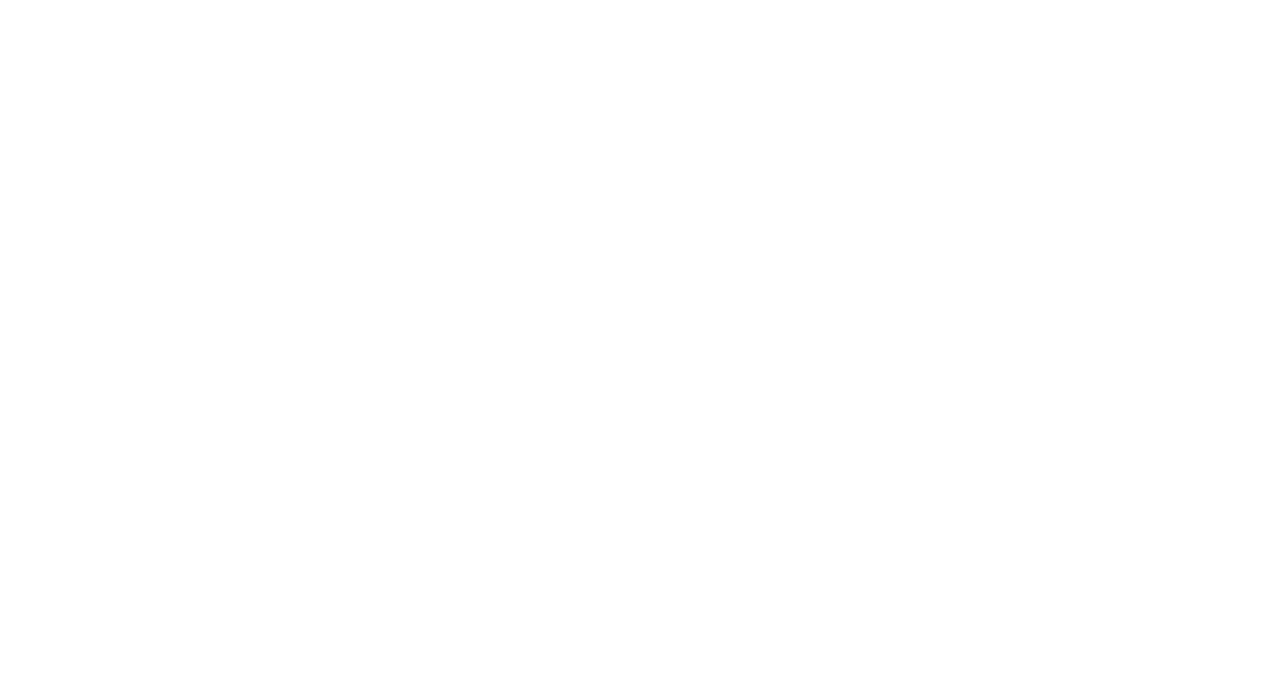
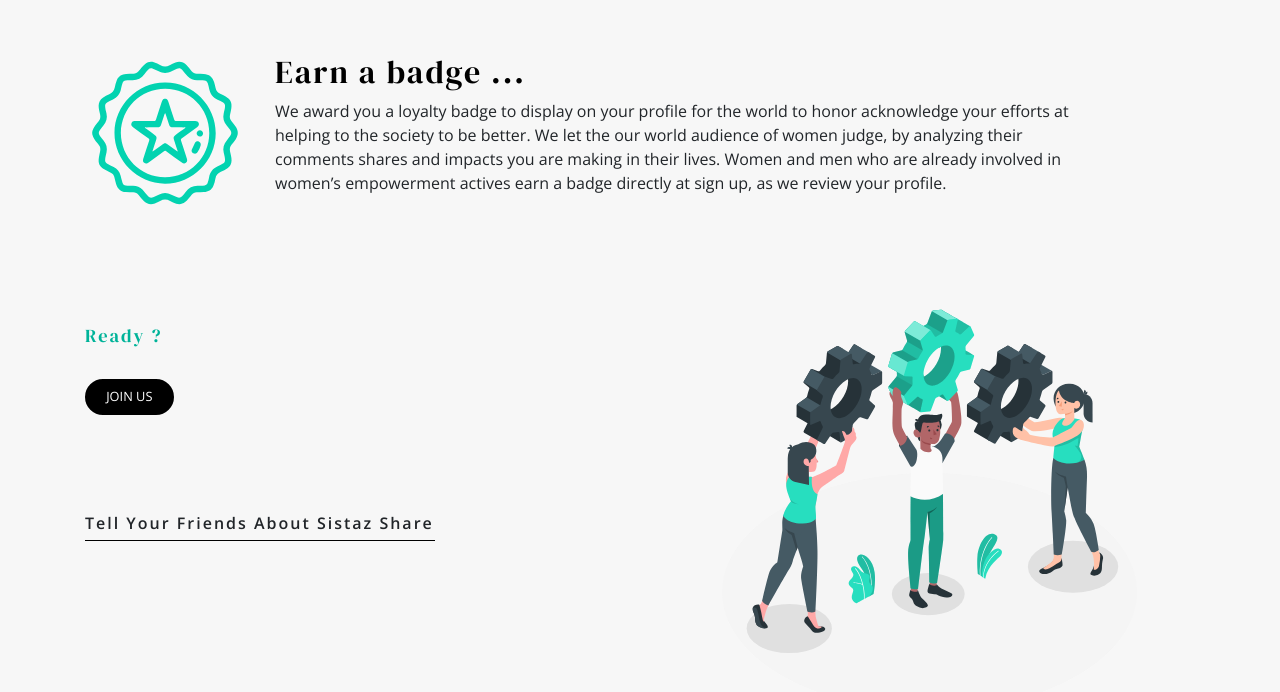
Before and after one commit to kwamesarpong/sshare-blog, a React (Create React App) app: page /contribute in a window 1280 px wide. Shown: the part 1754-2446 px from the top of the page. Before the commit the page ends 1702 px from the top, so only its background shows below. Built offline with nearby package versions, Linux system fonts and the light colour scheme.

Commit message:
first contribute page and mobile responsive completed

```diff
--- a/src/components/pages/Contribute.js
+++ b/src/components/pages/Contribute.js
@@ -1,12 +1,16 @@
 import React, { Component } from "react";
+import { Link } from "react-router-dom";
+
 import Navbar from "./Navbar";
+import ContributeCard from "../utils/ContributeCard";
 
 // import peopleFlowerImg from "../../assets/contribute-flower.jpg";
 // import peopleFlowerImg1 from "../../assets/contribute-2.jpg";
 
 import { ReactComponent as ContributeImg1 } from "../../assets/SISTAZSHARE-CONTRIBUTE.svg";
 import { ReactComponent as ContributeImg2 } from "../../assets/SISTAZSHARE-CONTRIBUTE-2.svg";
-import ContributeCard from "../utils/ContributeCard";
+import { ReactComponent as ContributeBadge } from "../../assets/SISTAZSHARE-BADGE.svg";
+import { ReactComponent as ContributeImg3 } from "../../assets/SISTAZSHARE-CONTRIBUTE-3.svg";
 
 class Contribute extends Component {
   state = {
@@ -37,7 +41,7 @@ class Contribute extends Component {
       <div className="contribute">
         <Navbar whitePage={true} />
 
-        <div className="container">
+        <div className="container pb-5">
           <div className="row">
             <div className="col-md-6">
               {/* // svg image  */}
@@ -71,18 +75,19 @@ class Contribute extends Component {
           </div>
         </div>
 
-        <div className="container pt-5">
+        <hr />
+
+        <div className="container">
           <h3 className="heading heading__secondary-2 pt-5 text-center">
             AllerVite !
           </h3>
-
           <div className="contribute__section-2 pb-5">
             <div className="row justify-content-center">
               <div className="col-md-6">
                 <ContributeImg2 className="img-fluid" />
               </div>
             </div>
-          </div>
+
             <div className="row pb-5">
               <ContributeCard
                 num={this.state.num.num1}
@@ -102,6 +107,52 @@ class Contribute extends Component {
             </div>
           </div>
         </div>
+
+        <div className="contribute__badge py-4">
+          <div className="container">
+            <div className="row">
+              <div className="col-md-2">
+                <ContributeBadge className="img-fluid py-5" />
+              </div>
+              <div className="col-md-9">
+                <h3 className="heading heading__secondary-2 pt-5">
+                  Earn a badge ...
+                </h3>
+                <p>
+                  We award you a loyalty badge to display on your profile for
+                  the world to honor acknowledge your efforts at helping to the
+                  society to be better. We let the our world audience of women
+                  judge, by analyzing their comments shares and impacts you are
+                  making in their lives. Women and men who are already involved
+                  in women’s empowerment actives earn a badge directly at sign
+                  up, as we review your profile.
+                </p>
+              </div>
+            </div>
+
+            <div className="row py-3">
+              <div className="col-md-4 mar-lar">
+                <h4 className="heading heading__tertiary pt-5 pb-3">Ready ?</h4>
+                <Link
+                  className="nav-link button button__black "
+                  to="/contribute"
+                >
+                  JOIN US
+                </Link>
+                <p className="contribute__badge--text">
+                  Tell Your Friends About Sistaz Share
+                </p>
+              </div>
+              {/* <div className="col-md-2"></div> */}
+              <div className="col-md-5">
+                <div className="img__last">
+                  <ContributeImg3 className="img-fluid text-center" />
+                </div>
+              </div>
+            </div>
+          </div>
+        </div>
+      </div>
     );
   }
 }
--- a/src/scss/_cont.scss
+++ b/src/scss/_cont.scss
@@ -11,5 +11,55 @@
   //   }
 
   &__section-2 {
+    // background-color: #f7f7f7;
+    @include respond(phone) {
+      margin: 0 1rem;
+    }
+  }
+
+  &__badge {
+    @include respond(phone) {
+      padding: 0 1rem;
+
+      .img-fluid {
+        max-width: 40%;
+        margin: 0 auto;
+      }
+
+      .py-5 {
+        padding-top: 2rem !important;
+        padding-bottom: 2rem !important;
+      }
+
+      h3 {
+        padding-top: 1rem !important;
+      }
+    }
+
+    background-color: #f7f7f7;
+
+    h4 {
+      color: #00b399;
+    }
+
+    &--text {
+      // display: inline;
+      border-bottom: 1px solid #000;
+      font-weight: 600;
+      letter-spacing: 2px;
+      padding-bottom: 5px;
+      margin-top: 6rem;
+
+      @include respond(phone) {
+        letter-spacing: 1px;
+      }
+    }
   }
 }
+.img__last {
+  @include respond(phone) {
+    .img-fluid {
+      max-width: 100%;
+    }
+  }
+}
--- a/src/scss/_typography.scss
+++ b/src/scss/_typography.scss
@@ -40,3 +40,11 @@
     padding: 0 1rem;
   }
 }
+
+.mar-lar {
+  margin-right: 15rem;
+
+  @include respond(phone) {
+    margin-right: 0;
+  }
+}
```
Also changed, not shown: src/assets/SISTAZSHARE-BADGE.svg (renamed from src/assets/SISTAZSHARE BADGE.svg), src/assets/SISTAZSHARE-CONTRIBUTE-3.svg (renamed from src/assets/SISTAZSHARE CONTRIBUTE 3.svg). Lines whose indentation alone changed are shown as unchanged.
